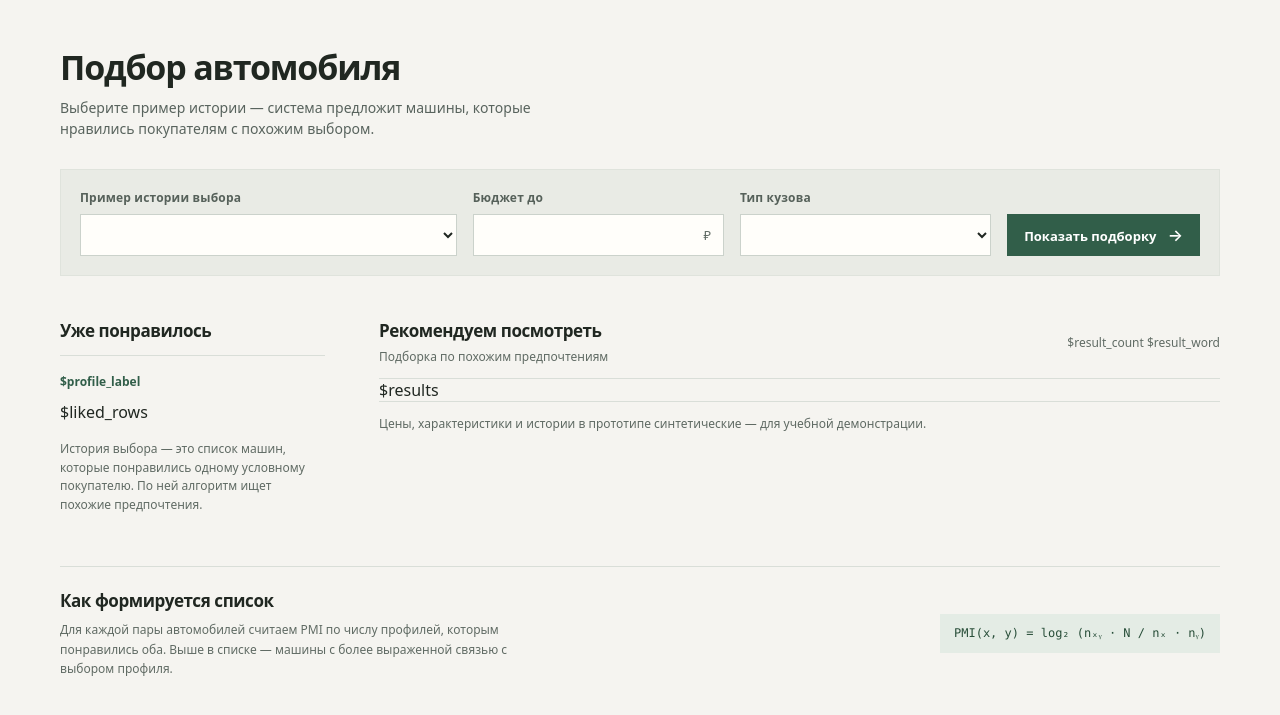
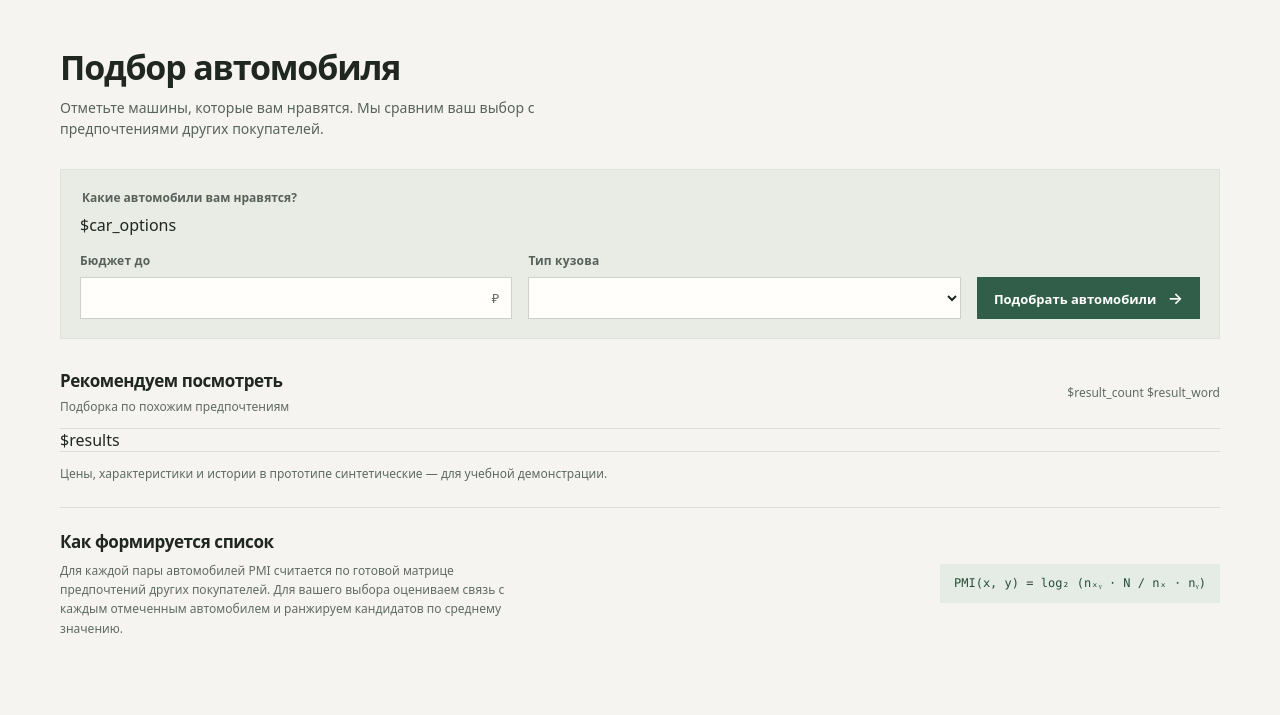
Before and after one commit to nopy4ik/recSys, a Python web app: template templates/index.html in a window 1280 px wide. Shown: the part 60-775 px from the top of the page. Run offline with Jinja, Linux system fonts and the light colour scheme; the template is opened without the code that fills it, so the values that code supplies are empty.

Commit message:
Use visitor preferences as recommender input

```diff
--- a/static/style.css
+++ b/static/style.css
@@ -34,7 +34,14 @@ main { width: min(1160px, calc(100% - 56px)); margin: 0 auto; }
 h1 { margin: 0; font-size: 34px; line-height: 1.15; letter-spacing: -.035em; font-weight: 620; }
 .lede { max-width: 62ch; margin: 10px 0 0; color: #58635d; font-size: 14px; line-height: 1.5; }
 
-.filters { display: grid; grid-template-columns: minmax(220px, 1.5fr) minmax(170px, 1fr) minmax(170px, 1fr) auto; gap: 16px; align-items: end; padding: 19px; background: #e9ebe5; border: 1px solid #dfe3dc; }
+.filters { display: grid; grid-template-columns: minmax(170px, 1fr) minmax(170px, 1fr) auto; gap: 16px; align-items: end; padding: 19px; background: #e9ebe5; border: 1px solid #dfe3dc; }
+.preferences { grid-column: 1 / -1; min-width: 0; margin: 0; padding: 0; border: 0; }
+.preferences legend { margin-bottom: 8px; color: #56615a; font-size: 12px; font-weight: 650; }
+.car-options { display: grid; grid-template-columns: repeat(4, minmax(0, 1fr)); column-gap: 15px; }
+.car-option { display: grid; grid-template-columns: 16px minmax(0, 1fr); align-items: center; gap: 2px 8px; min-width: 0; padding: 8px 0; border-bottom: 1px solid #d5dbd4; cursor: pointer; }
+.car-option input { grid-row: 1 / 3; accent-color: var(--accent); }
+.car-option span { overflow: hidden; color: var(--ink); font-size: 12px; text-overflow: ellipsis; white-space: nowrap; }
+.car-option small { color: var(--muted); font-size: 12px; }
 .field { display: grid; gap: 8px; min-width: 0; }
 .field > span:first-child { color: #56615a; font-size: 12px; font-weight: 650; letter-spacing: .015em; }
 .field select, .input-unit { width: 100%; height: 42px; border: 1px solid #cbd2cb; background: var(--surface); color: var(--ink); }
@@ -48,15 +55,10 @@ h1 { margin: 0; font-size: 34px; line-height: 1.15; letter-spacing: -.035em; fon
 .filters button:hover { background: #254c39; }
 .filters button:active { background: #1c3e2e; }
 
-.content-grid { display: grid; grid-template-columns: 265px minmax(0, 1fr); gap: 54px; padding: 43px 0 52px; }
+.recommendations { padding: 30px 0 24px; }
 .section-head { display: flex; justify-content: space-between; align-items: baseline; gap: 12px; border-bottom: 1px solid var(--line); padding-bottom: 13px; }
 .section-head h2, .methodology h2 { margin: 0; font-size: 17px; font-weight: 650; letter-spacing: -.025em; }
 .section-head > span, .result-count { color: var(--muted); font-size: 12px; white-space: nowrap; }
-.history-profile { margin: 17px 0 11px; color: var(--accent); font-size: 12px; font-weight: 600; }
-.history ul { list-style: none; margin: 0; padding: 0; }
-.history li { display: flex; justify-content: space-between; gap: 8px; padding: 10px 0; border-bottom: 1px solid #e1e4df; font-size: 13px; }
-.muted { color: var(--muted); font-size: 12px; white-space: nowrap; }
-.history-note { margin: 17px 0 0; color: var(--muted); font-size: 12px; line-height: 1.55; }
 .results-head { align-items: center; }
 .results-head p { margin: 6px 0 0; color: var(--muted); font-size: 12px; }
 .result-list { border-bottom: 1px solid var(--line); }
@@ -83,6 +85,7 @@ footer { display: flex; justify-content: space-between; gap: 20px; padding: 20px
 
 @media (max-width: 880px) {
   .filters { grid-template-columns: repeat(2, minmax(0, 1fr)); }
+  .car-options { grid-template-columns: repeat(3, minmax(0, 1fr)); }
   .filters button { align-self: end; }
   .content-grid { grid-template-columns: 220px minmax(0, 1fr); gap: 28px; }
   .result-row { grid-template-columns: 26px minmax(0, 1fr) 77px; gap: 11px; }
@@ -97,16 +100,14 @@ footer { display: flex; justify-content: space-between; gap: 20px; padding: 20px
   h1 { font-size: 31px; }
   .lede { font-size: 14px; }
   .filters { grid-template-columns: 1fr 1fr; gap: 13px; padding: 14px; }
-  .profile-field { grid-column: 1 / -1; }
   .filters button { grid-column: 1 / -1; width: 100%; }
-  .content-grid { display: flex; flex-direction: column; gap: 33px; padding: 34px 0 40px; }
-  .history { padding-bottom: 22px; border-bottom: 1px solid var(--line); }
+  .car-options { grid-template-columns: repeat(2, minmax(0, 1fr)); }
+  .recommendations { padding-top: 28px; }
   .result-row { grid-template-columns: 22px minmax(0, 1fr) 72px; gap: 9px; min-height: 108px; }
   .car-main h3 { font-size: 14px; }
   .car-score strong { font-size: 15px; }
   .price { margin-top: -14px; }
   .methodology code { max-width: 100%; overflow-wrap: anywhere; font-size: 11px; }
-  footer { flex-direction: column; gap: 6px; padding: 17px 18px; }
 }
 @media (prefers-reduced-motion: reduce) {
   *, *::before, *::after { scroll-behavior: auto !important; transition-duration: .01ms !important; }
--- a/templates/index.html
+++ b/templates/index.html
@@ -16,34 +16,25 @@
     <section class="intro">
       <div class="intro-copy">
         <h1>Подбор автомобиля</h1>
-        <p class="lede">Выберите пример истории — система предложит машины, которые нравились покупателям с похожим выбором.</p>
+        <p class="lede">Отметьте машины, которые вам нравятся. Мы сравним ваш выбор с предпочтениями других покупателей.</p>
       </div>
     </section>
 
     <form class="filters" action="/" method="get">
-      <label class="field profile-field"><span>Пример истории выбора</span><select name="profile">$profile_options</select></label>
+      <fieldset class="preferences"><legend>Какие автомобили вам нравятся?</legend><div class="car-options">$car_options</div></fieldset>
       <label class="field budget-field"><span>Бюджет до</span><span class="input-unit"><input name="budget" type="number" min="0" max="20000000" step="100000" value="$budget"><span>₽</span></span></label>
       <label class="field body-field"><span>Тип кузова</span><select name="body">$body_options</select></label>
-      <button type="submit">Показать подборку <span aria-hidden="true">→</span></button>
+      <button type="submit">Подобрать автомобили <span aria-hidden="true">→</span></button>
     </form>
 
-    <div class="content-grid">
-      <aside class="history">
-        <div class="section-head"><h2>Уже понравилось</h2></div>
-        <p class="history-profile">$profile_label</p>
-        <ul>$liked_rows</ul>
-        <p class="history-note">История выбора — это список машин, которые понравились одному условному покупателю. По ней алгоритм ищет похожие предпочтения.</p>
-      </aside>
-
-      <section class="recommendations" aria-labelledby="results-title">
+    <section class="recommendations" aria-labelledby="results-title">
         <div class="section-head results-head"><div><h2 id="results-title">Рекомендуем посмотреть</h2><p>Подборка по похожим предпочтениям</p></div><span class="result-count">$result_count $result_word</span></div>
         <div class="result-list">$results</div>
         <p class="data-note">Цены, характеристики и истории в прототипе синтетические — для учебной демонстрации.</p>
-      </section>
-    </div>
+    </section>
 
     <section class="methodology">
-      <div><h2>Как формируется список</h2><p>Для каждой пары автомобилей считаем PMI по числу профилей, которым понравились оба. Выше в списке — машины с более выраженной связью с выбором профиля.</p></div>
+      <div><h2>Как формируется список</h2><p>Для каждой пары автомобилей PMI считается по готовой матрице предпочтений других покупателей. Для вашего выбора оцениваем связь с каждым отмеченным автомобилем и ранжируем кандидатов по среднему значению.</p></div>
       <code>PMI(x, y) = log₂ (nₓᵧ · N / nₓ · nᵧ)</code>
     </section>
   </main>
```
Also changed, not shown: PRODUCT.md (+2 -2 lines), app.py (+15 -24 lines), README.md.
